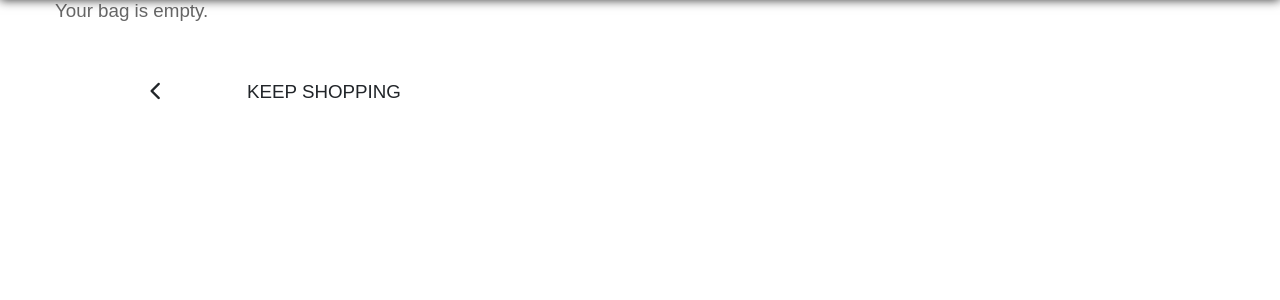
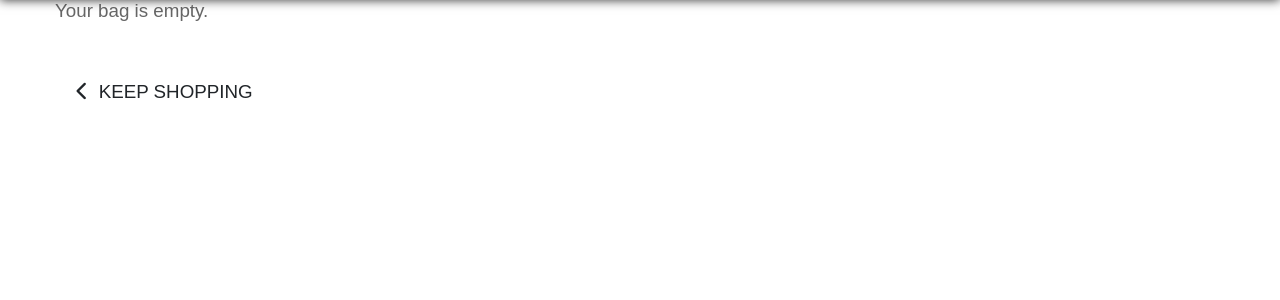
Before and after one commit to preetbhullar90/computer-world, a Django app: page /bag/ in a window 1280 px wide. Shown: the part 122-422 px from the top of the page. Run offline with Django 3.2, Linux system fonts and the light colour scheme; some libraries are stand-ins or nearby versions.

Commit message:
Updated shopping bag template

```diff
--- a/bag/templates/bag/bag.html
+++ b/bag/templates/bag/bag.html
@@ -78,7 +78,7 @@
                             </a>
                             <a href="" class="btn btn-black rounded-0 btn-lg">
                                 <span class="text-uppercase">Secure Checkout</span>
-                                <span class="icon">
+                                <span class="icons">
                                     <i class="fas fa-lock"></i>
                                 </span>
                             </a>
@@ -89,7 +89,7 @@
             {% else %}
             <p class="lead mb-5">Your bag is empty.</p>
             <a href="{% url 'products' %}" class="btn btn-outline-black rounded-0 btn-lg">
-                <span class="icon">
+                <span class="icons">
                     <i class="fas fa-chevron-left"></i>
                 </span>
                 <span class="text-uppercase">Keep Shopping</span>
```
